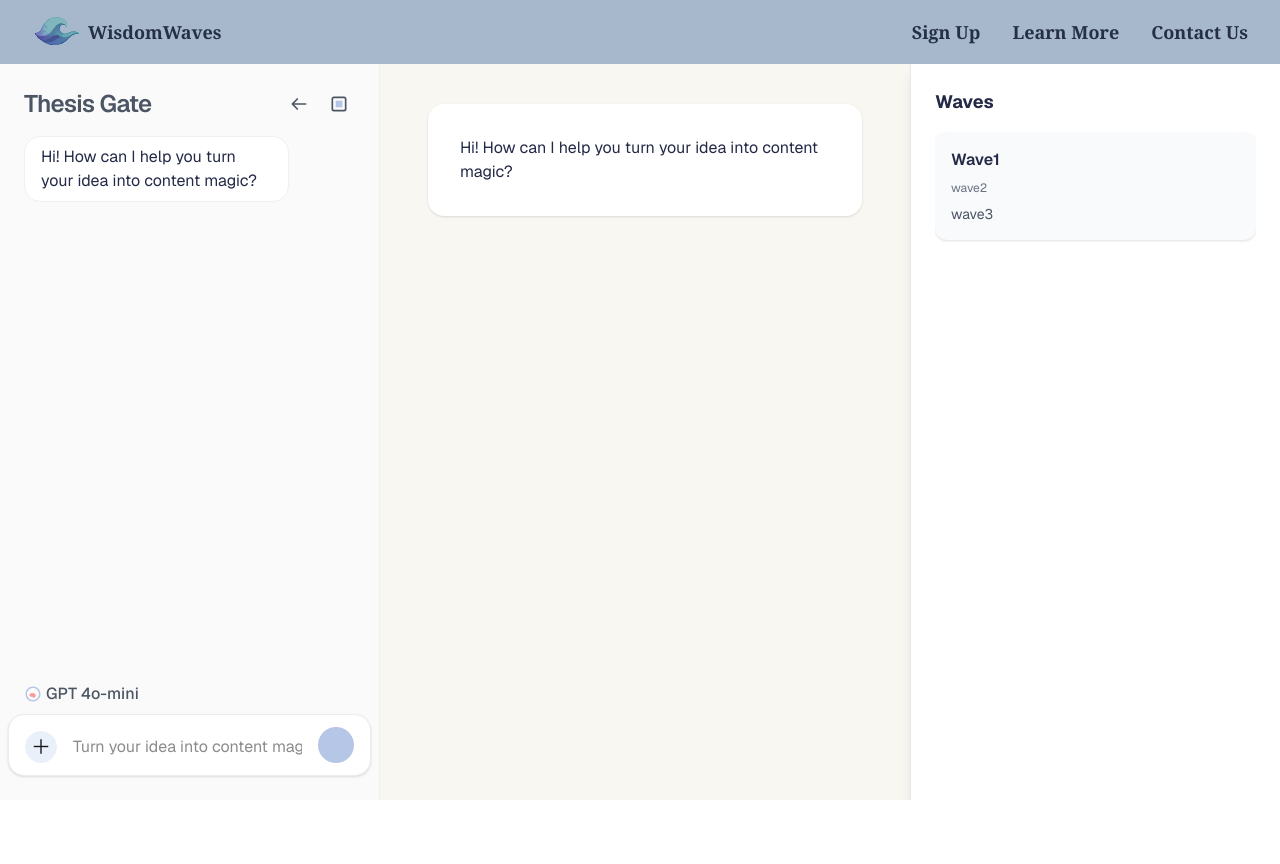
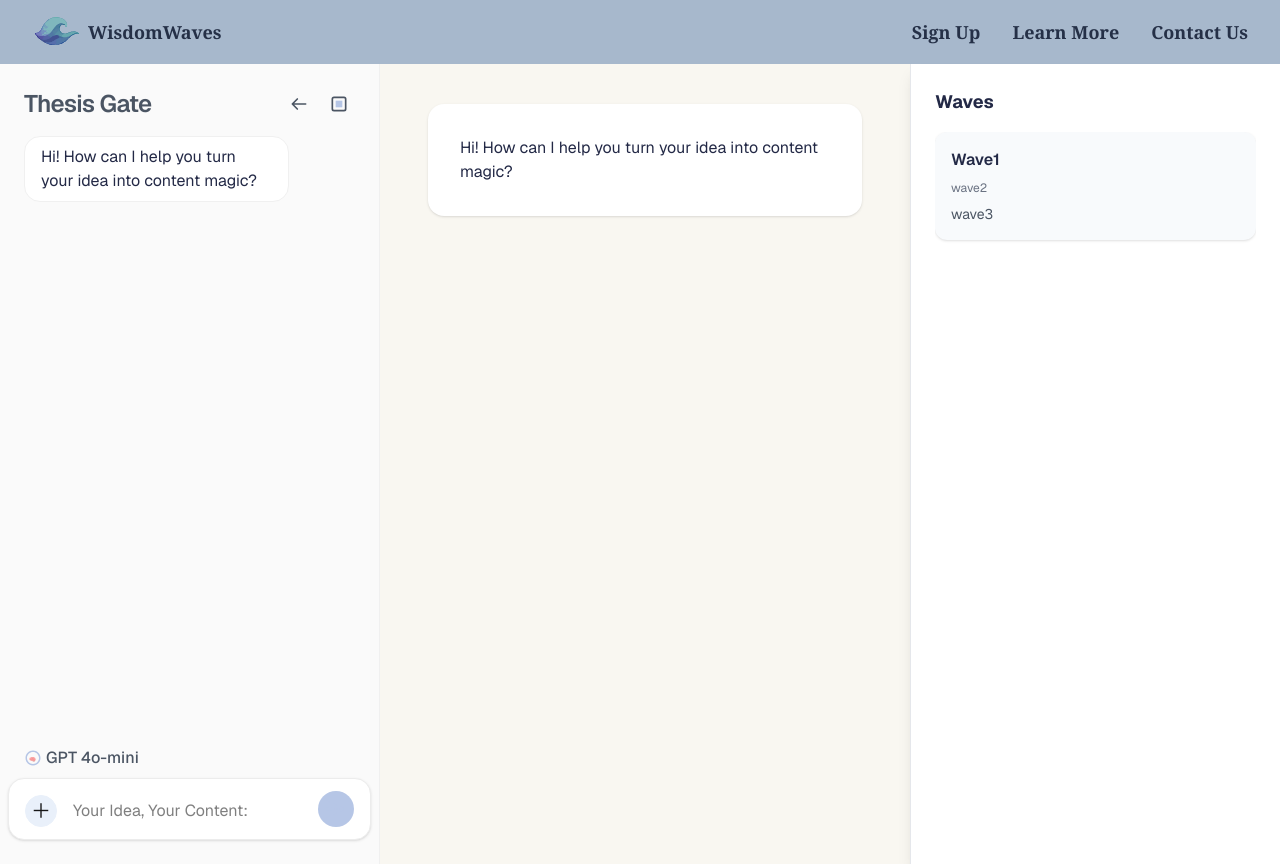
Before and after one commit to wzcwd/WisdomWaves, a Next.js app: page /workspace in a window 1280 px wide. Before the commit the page ends 800 px from the top, so only its background shows below. Built offline with nearby package versions, Linux system fonts and the light colour scheme.

Commit message:
Enhance layout and styling of the workspace page for improved user experience

```diff
--- a/src/app/workspace/page.js
+++ b/src/app/workspace/page.js
@@ -78,7 +78,7 @@ export default function Workspace() {
   const lastAIContent = [...messages].reverse().find(m => m.role === "assistant" && m.content)?.content;
 
   return (
-    <main className="flex flex-1 flex-row bg-[#F9F7F1] font-sans">
+    <main className="flex h-screen flex-row bg-[#F9F7F1] font-sans">
       {/* Sidebar: chatbox */}
       <aside className="flex flex-col w-[380px] min-w-[260px] max-w-[420px] bg-[#fafafa] border-r border-[#f0f0f0] ">
         {/* top logo and title */}
@@ -135,8 +135,8 @@ export default function Workspace() {
                 disabled={loading}
               />
               <input
-                className="flex-1 bg-transparent outline-none border-none text-base px-2 py-1"
-                placeholder="Turn your idea into content magic - start here"
+                className="flex-1 bg-transparent outline-none border-none text-black px-2 py-1"
+                placeholder="Your Idea, Your Content: "
                 value={input}
                 onChange={e => setInput(e.target.value)}
                 onKeyDown={e => { if (e.key === 'Enter') { e.preventDefault(); handleSend(); } }}
@@ -165,7 +165,7 @@ export default function Workspace() {
       </aside>
 
       {/* Main Content */}
-      <div className=" flex flex-1 px-12 py-10 bg-[#F9F7F1]  overflow-auto" ref={mainContentRef}>
+      <div className="flex flex-1 px-12 py-10 bg-[#F9F7F1] overflow-y-auto" ref={mainContentRef}>
         <div className="max-w-3xl mx-auto">
           {lastAIContent ? (
             <div className="prose prose-lg max-w-none text-[#232946] bg-white rounded-2xl shadow p-8">
@@ -178,7 +178,7 @@ export default function Workspace() {
       </div>
 
       {/* Right Sidebar */}
-      <aside className="w-[370px] min-w-[300px] max-w-[400px] bg-white border-l border-[#e5e7eb] px-6 py-6 shadow-lg flex flex-col">
+      <aside className="w-[370px] min-w-[300px] max-w-[400px] bg-white border-l border-[#e5e7eb] px-6 py-6 shadow-lg flex flex-col overflow-y-auto">
         <div className="text-lg font-bold text-[#232946] mb-4">Waves</div>
         <div className="flex-1 overflow-y-auto flex flex-col gap-4">
           <div className="bg-[#f8fafc] rounded-xl p-4 shadow flex flex-col gap-1">
```
